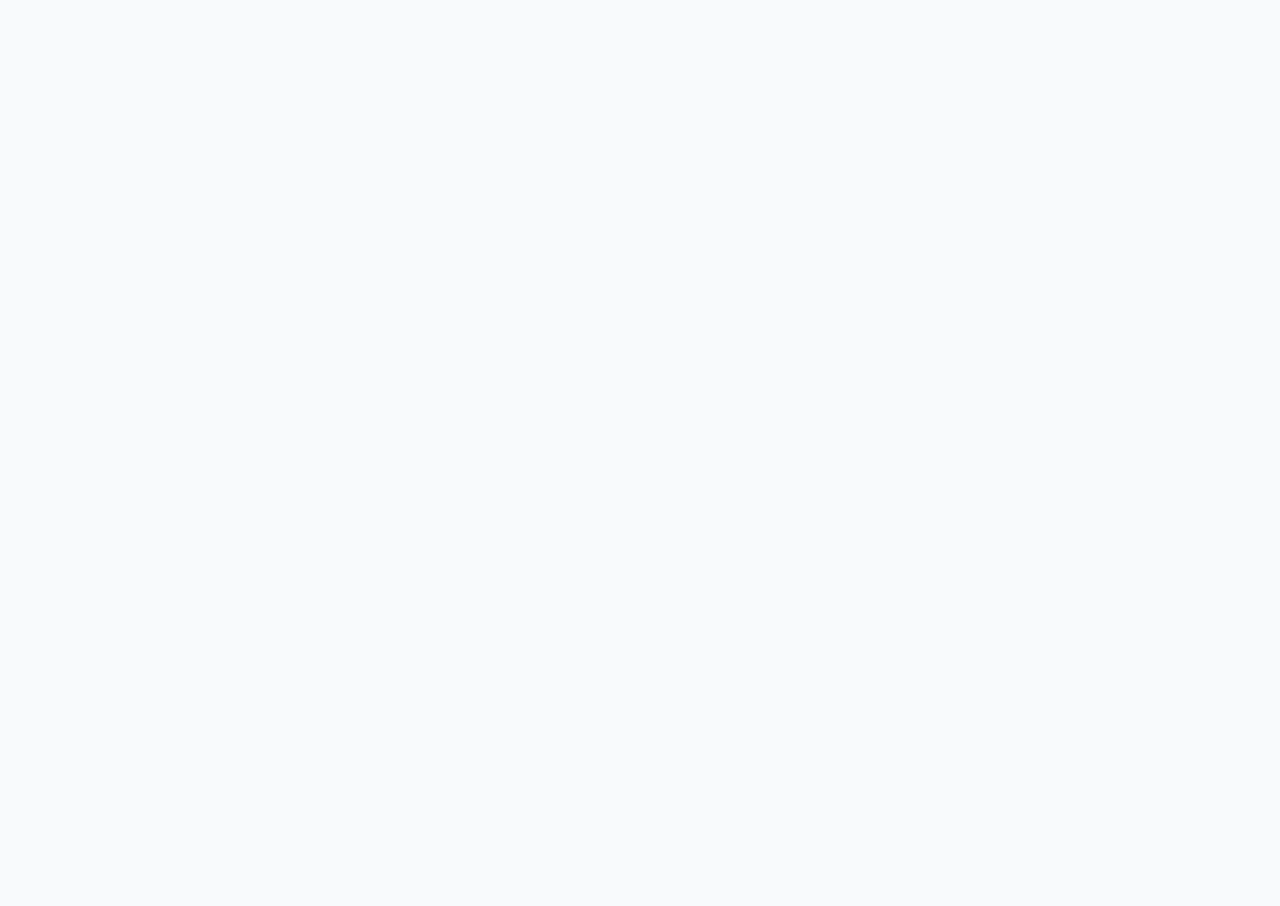
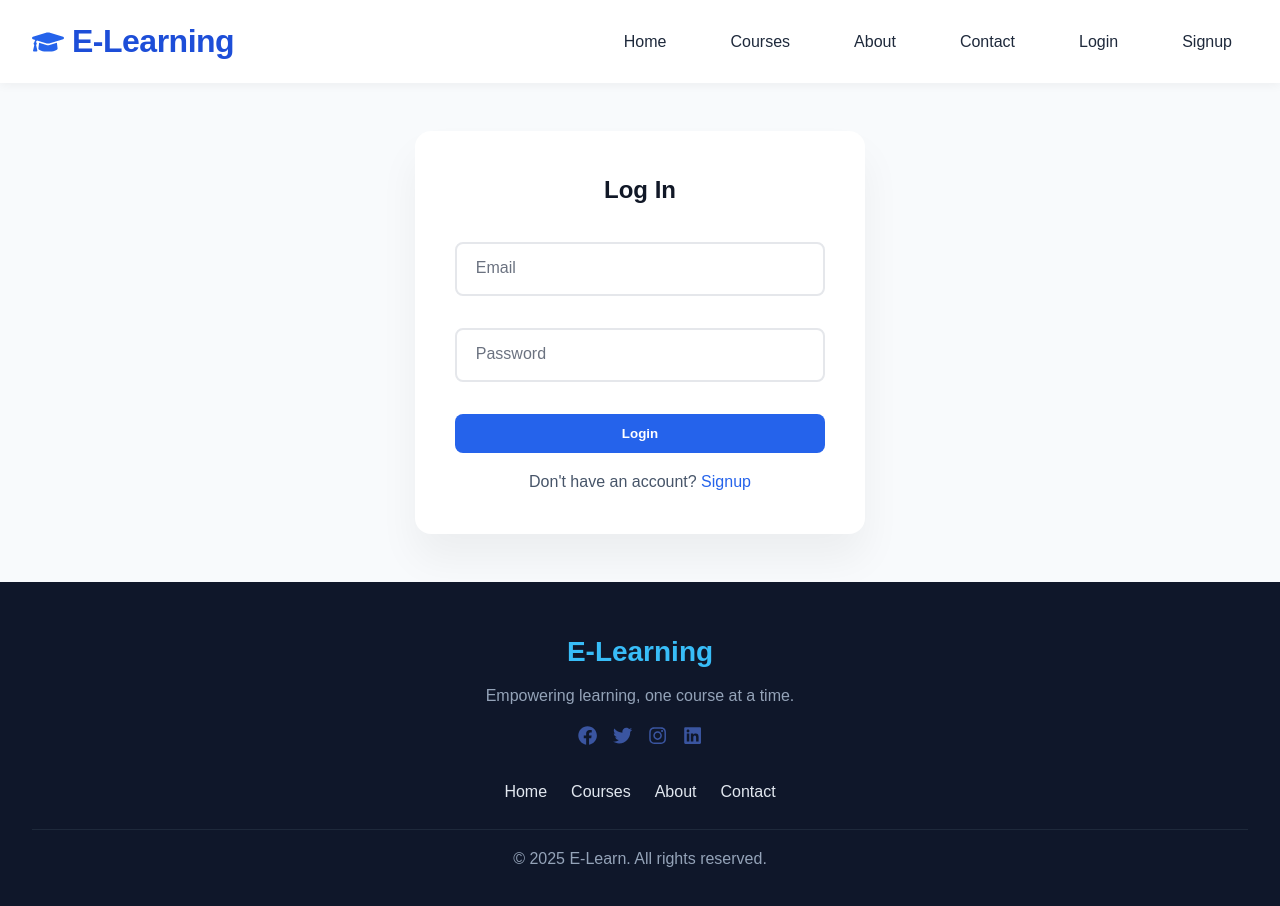
Before and after one commit to Sampreeth-CH/E-learning-Platform, a React (Create React App) app: page /E-learning-Platform/login in a window 1280 px wide. Shown: the top 906 px of the page. Before the commit the page ends 800 px from the top, so only its background shows below. Built offline with nearby package versions, Linux system fonts and the light colour scheme.

Commit message:
Fixed Home route and routing issue

```diff
--- a/src/App.js
+++ b/src/App.js
@@ -24,7 +24,7 @@ function App() {
   }, []);
 
   return (
-    <Router basename="/E-learning">
+    <Router basename="/E-learning-Platform">
       <ScrollToTop />
       <Navbar isLoggedIn={isLoggedIn} setIsLoggedIn={setIsLoggedIn} />
       <Routes>
--- a/src/components/Footer.js
+++ b/src/components/Footer.js
@@ -6,7 +6,7 @@ const Footer = () => {
   return (
     <footer className="footer">
       <div className="footer-top">
-        <h2>S-Learning</h2>
+        <h2>E-Learning</h2>
         <p>Empowering learning, one course at a time.</p>
         <div className="social-icons">
           <a href="#"><FaFacebook /></a>
--- a/src/components/Navbar.js
+++ b/src/components/Navbar.js
@@ -29,7 +29,7 @@ const Navbar = ({ isLoggedIn, setIsLoggedIn }) => {
     <nav className="navbar">
       <h1 className="brand">
         <FaGraduationCap className="logo-icon" />
-        S-Learning
+        E-Learning
       </h1>
 
       <div className="menu-icon" onClick={toggleMenu}>
--- a/src/pages/Home.js
+++ b/src/pages/Home.js
@@ -18,7 +18,7 @@ const Home = ({ isLoggedIn }) => {
       <section className="features">
         <div className="feature-card">
           <img
-  src="https://elearningindustry.com/wp-content/uploads/2020/07/are-live-online-training-sessions-a-dying-art-1.jpg"
+  src="https://tse1.mm.bing.net/th/id/OIP.LHF5F8ICwz9qDxJ6B8PysgHaEK?cb=12&pid=ImgDet&w=200&h=111&c=7&dpr=1.3&o=7&rm=3"
   alt="Live Classes"
 />
           <h3><FaChalkboardTeacher /> Live Sessions</h3>
```
